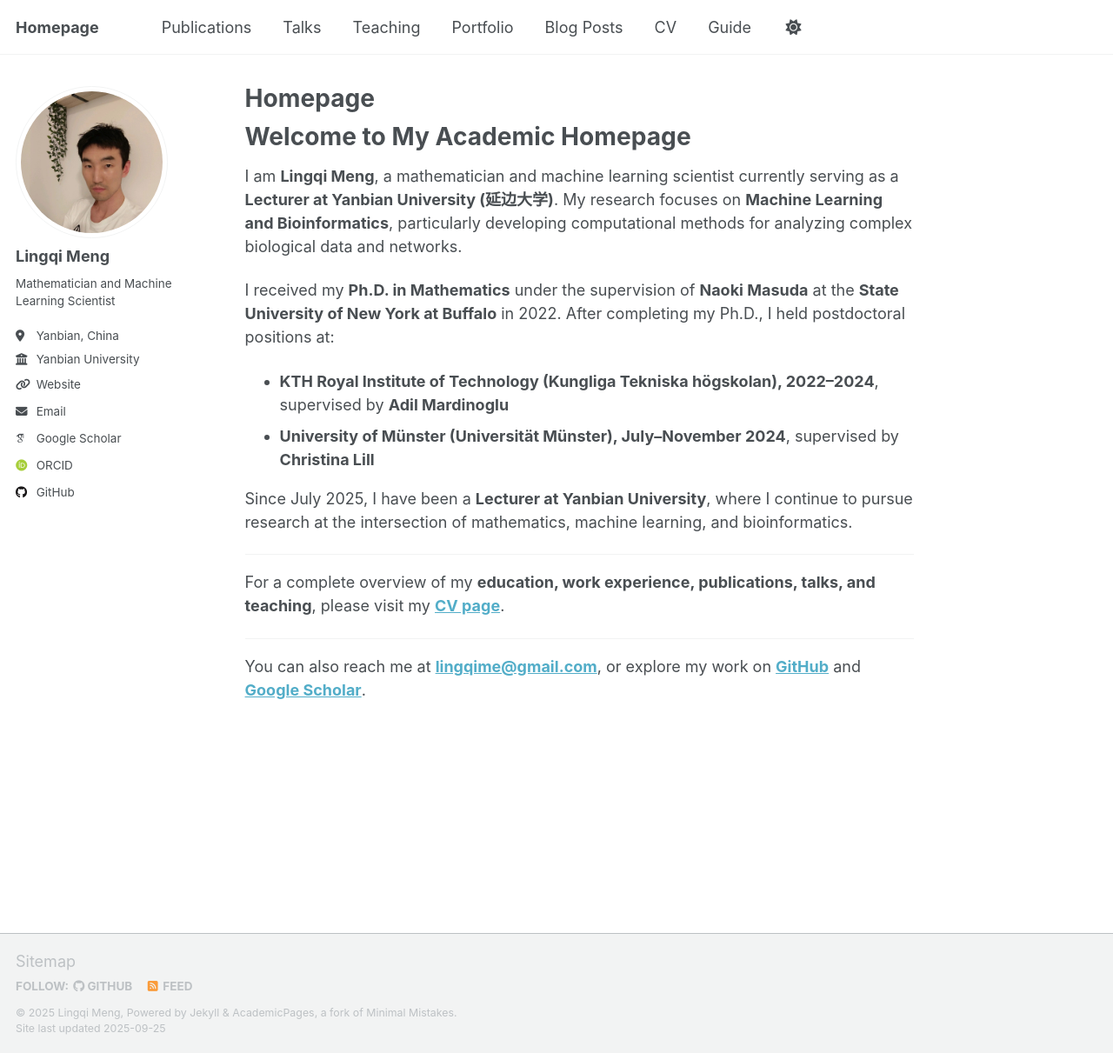
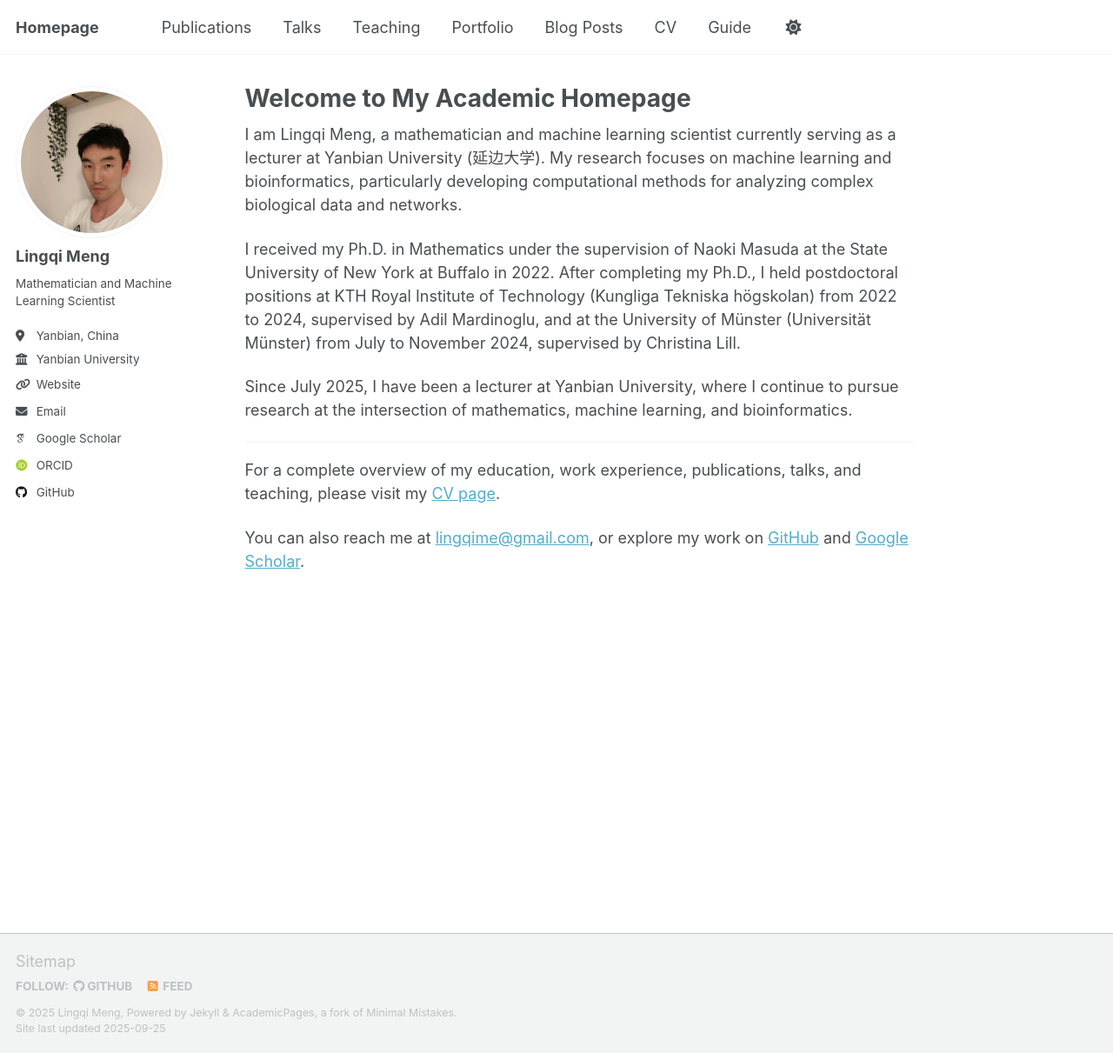
Before and after one commit to lingqime/lingqime.github.io, a Jekyll site: the page built from _pages/about.md, in a window 1280 px wide and 1211 px high. Shown: the whole window at 87% size. Built offline with Jekyll 4.4.1, drawn with Linux system fonts in a browser that asks for light colours; some web fonts are replaced; a script that is not in the unit is left out.

Commit message:
Update about.md

```diff
--- a/_pages/about.md
+++ b/_pages/about.md
@@ -1,5 +1,5 @@
 ---
-title: "Homepage"
+title: "Welcome to My Academic Homepage"
 permalink: /
 author_profile: true
 redirect_from:
@@ -7,20 +7,14 @@ redirect_from:
   - /about.html
 ---
 
-# Welcome to My Academic Homepage
+I am Lingqi Meng, a mathematician and machine learning scientist currently serving as a lecturer at Yanbian University (延边大学). My research focuses on machine learning and bioinformatics, particularly developing computational methods for analyzing complex biological data and networks.
 
-I am **Lingqi Meng**, a mathematician and machine learning scientist currently serving as a **Lecturer at Yanbian University (延边大学)**. My research focuses on **Machine Learning and Bioinformatics**, particularly developing computational methods for analyzing complex biological data and networks.
+I received my Ph.D. in Mathematics under the supervision of Naoki Masuda at the State University of New York at Buffalo in 2022. After completing my Ph.D., I held postdoctoral positions at KTH Royal Institute of Technology (Kungliga Tekniska högskolan) from 2022 to 2024, supervised by Adil Mardinoglu, and at the University of Münster (Universität Münster) from July to November 2024, supervised by Christina Lill.
 
-I received my **Ph.D. in Mathematics** under the supervision of **Naoki Masuda** at the **State University of New York at Buffalo** in 2022. After completing my Ph.D., I held postdoctoral positions at:
-- **KTH Royal Institute of Technology (Kungliga Tekniska högskolan), 2022–2024**, supervised by **Adil Mardinoglu**
-- **University of Münster (Universität Münster), July–November 2024**, supervised by **Christina Lill**
-
-Since July 2025, I have been a **Lecturer at Yanbian University**, where I continue to pursue research at the intersection of mathematics, machine learning, and bioinformatics.
+Since July 2025, I have been a lecturer at Yanbian University, where I continue to pursue research at the intersection of mathematics, machine learning, and bioinformatics.
 
 ---
 
-For a complete overview of my **education, work experience, publications, talks, and teaching**, please visit my **[CV page](https://lingqime.github.io/cv/)**.
+For a complete overview of my education, work experience, publications, talks, and teaching, please visit my [CV page](https://lingqime.github.io/cv/).
 
----
-
-You can also reach me at **[lingqime@gmail.com](mailto:lingqime@gmail.com)**, or explore my work on **[GitHub](https://github.com/lingqime)** and **[Google Scholar](https://scholar.google.com/citations?user=LCx9VBIAAAAJ&hl=en&oi=ao)**.
+You can also reach me at [lingqime@gmail.com](mailto:lingqime@gmail.com), or explore my work on [GitHub](https://github.com/lingqime) and [Google Scholar](https://scholar.google.com/citations?user=LCx9VBIAAAAJ&hl=en&oi=ao).
```
